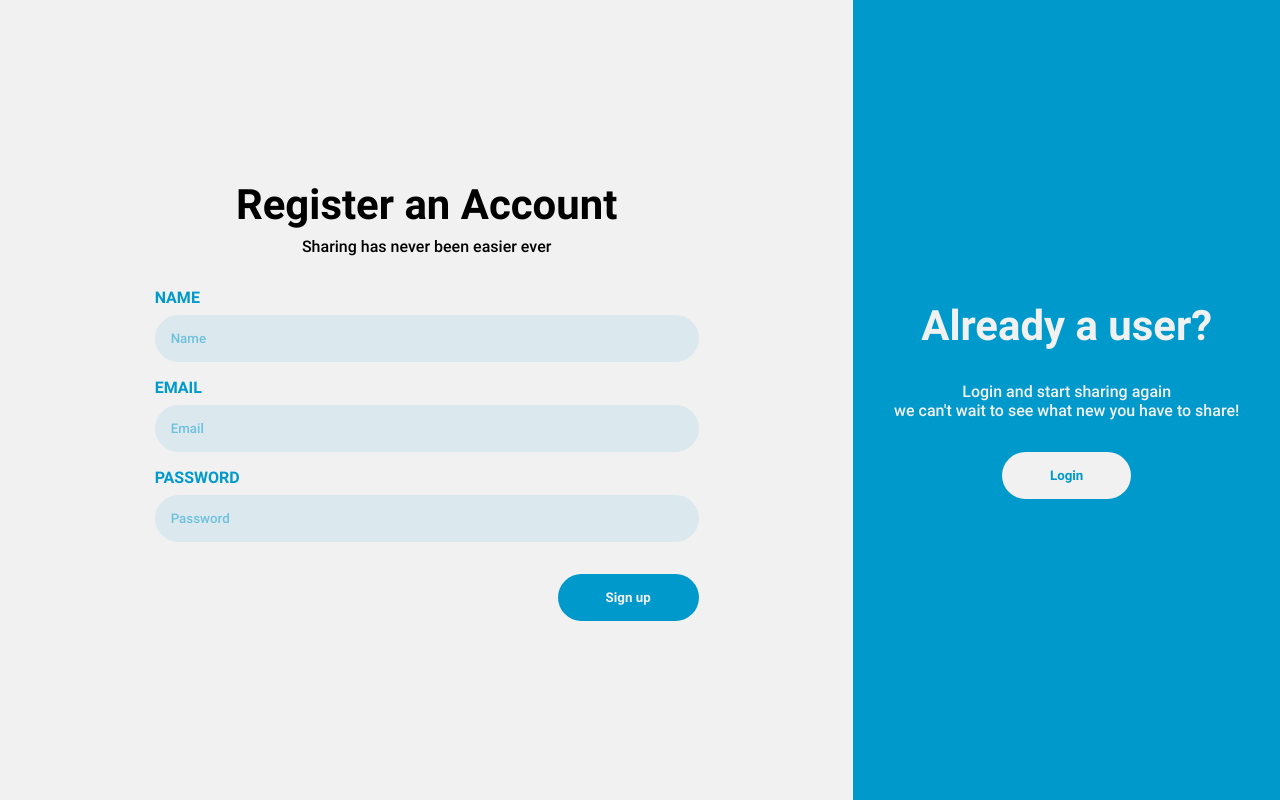
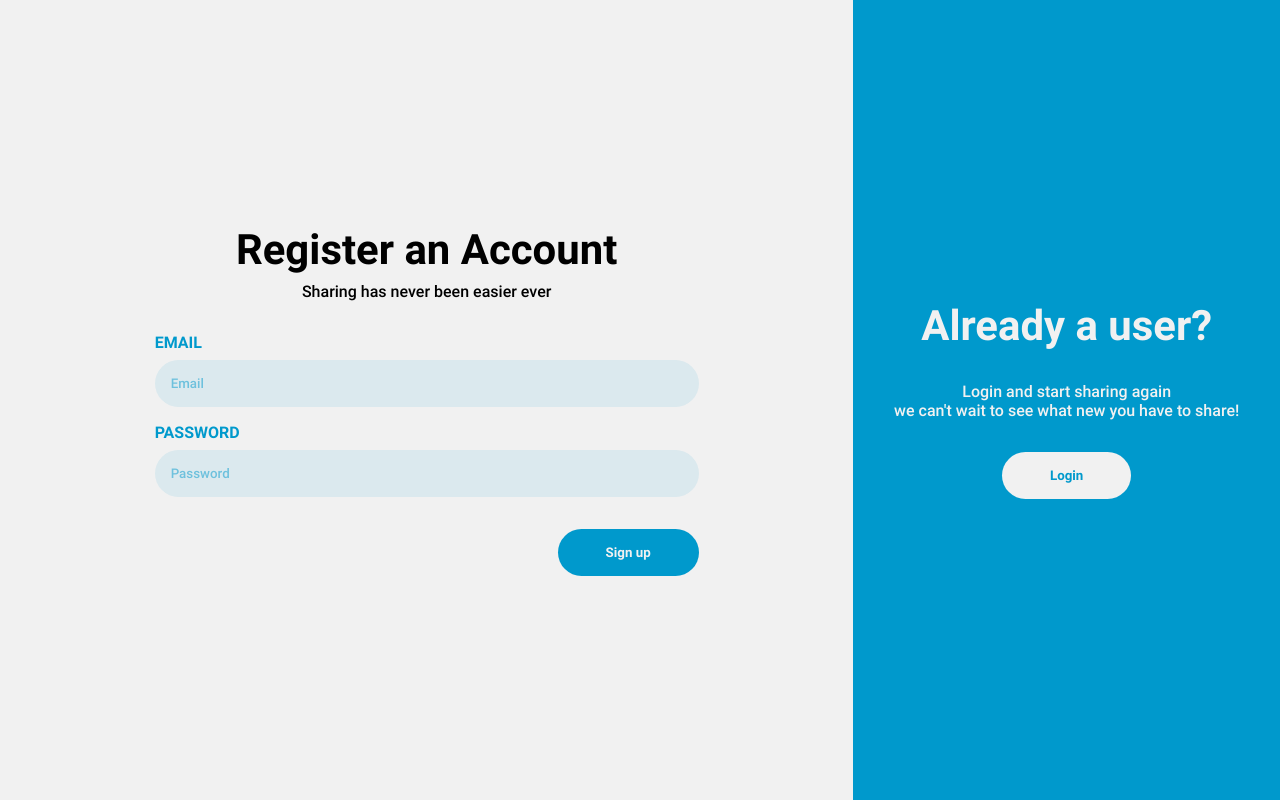
Before and after one commit to OBundgaard/filetra, a Python web app: template templates/signup.html in a window 1280 px wide. Run offline with Jinja, Linux system fonts and the light colour scheme; the template is opened without the code that fills it, so the values that code supplies are empty.

Commit message:
made login and signup

```diff
--- a/data/user.json
+++ /dev/null
@@ -1,4 +0,0 @@
-[
-  1,
-  2
-]
--- a/templates/styles.css
+++ b/static/styles.css
@@ -1,7 +1,7 @@
 /* Regular */
 @font-face {
     font-family: 'Roboto';
-    src: url('fonts/Roboto/Roboto-Regular.ttf') format('truetype');
+    src: url('../templates/fonts/Roboto/Roboto-Regular.ttf') format('truetype');
     font-weight: 400;
     font-style: normal;
 }
@@ -9,7 +9,7 @@
 /* Italic */
 @font-face {
     font-family: 'Roboto';
-    src: url('fonts/Roboto/Roboto-Italic.ttf') format('truetype');
+    src: url('../templates/fonts/Roboto/Roboto-Italic.ttf') format('truetype');
     font-weight: 400;
     font-style: italic;
 }
@@ -17,7 +17,7 @@
 /* Bold */
 @font-face {
     font-family: 'Roboto';
-    src: url('fonts/Roboto/Roboto-Bold.ttf') format('truetype');
+    src: url('../templates/fonts/Roboto/Roboto-Bold.ttf') format('truetype');
     font-weight: 700;
     font-style: normal;
 }
@@ -25,7 +25,7 @@
 /* Bold Italic */
 @font-face {
     font-family: 'Roboto';
-    src: url('fonts/Roboto/Roboto-BoldItalic.ttf') format('truetype');
+    src: url('../templates/fonts/Roboto/Roboto-BoldItalic.ttf') format('truetype');
     font-weight: 700;
     font-style: italic;
 }
@@ -33,7 +33,7 @@
 /* Light */
 @font-face {
     font-family: 'Roboto';
-    src: url('fonts/Roboto/Roboto-Light.ttf') format('truetype');
+    src: url('../templates/fonts/Roboto/Roboto-Light.ttf') format('truetype');
     font-weight: 300;
     font-style: normal;
 }
@@ -41,7 +41,7 @@
 /* Light Italic */
 @font-face {
     font-family: 'Roboto';
-    src: url('fonts/Roboto/Roboto-LightItalic.ttf') format('truetype');
+    src: url('../templates/fonts/Roboto/Roboto-LightItalic.ttf') format('truetype');
     font-weight: 300;
     font-style: italic;
 }
@@ -49,7 +49,7 @@
 /* Medium */
 @font-face {
     font-family: 'Roboto';
-    src: url('fonts/Roboto/Roboto-Medium.ttf') format('truetype');
+    src: url('../templates/fonts/Roboto/Roboto-Medium.ttf') format('truetype');
     font-weight: 500;
     font-style: normal;
 }
@@ -57,7 +57,7 @@
 /* Medium Italic */
 @font-face {
     font-family: 'Roboto';
-    src: url('fonts/Roboto/Roboto-MediumItalic.ttf') format('truetype');
+    src: url('../templates/fonts/Roboto/Roboto-MediumItalic.ttf') format('truetype');
     font-weight: 500;
     font-style: italic;
 }
@@ -65,7 +65,7 @@
 /* Black */
 @font-face {
     font-family: 'Roboto';
-    src: url('fonts/Roboto/Roboto-Black.ttf') format('truetype');
+    src: url('../templates/fonts/Roboto/Roboto-Black.ttf') format('truetype');
     font-weight: 900;
     font-style: normal;
 }
@@ -73,7 +73,7 @@
 /* Black Italic */
 @font-face {
     font-family: 'Roboto';
-    src: url('fonts/Roboto/Roboto-BlackItalic.ttf') format('truetype');
+    src: url('../templates/fonts/Roboto/Roboto-BlackItalic.ttf') format('truetype');
     font-weight: 900;
     font-style: italic;
 }
@@ -81,7 +81,7 @@
 /* Thin */
 @font-face {
     font-family: 'Roboto';
-    src: url('fonts/Roboto/Roboto-Thin.ttf') format('truetype');
+    src: url('../templates/fonts/Roboto/Roboto-Thin.ttf') format('truetype');
     font-weight: 100;
     font-style: normal;
 }
@@ -89,7 +89,7 @@
 /* Thin Italic */
 @font-face {
     font-family: 'Roboto';
-    src: url('fonts/Roboto/Roboto-ThinItalic.ttf') format('truetype');
+    src: url('../templates/fonts/Roboto/Roboto-ThinItalic.ttf') format('truetype');
     font-weight: 100;
     font-style: italic;
 }
--- a/templates/home.html
+++ b/templates/home.html
@@ -3,7 +3,7 @@
 <head>
     <meta charset="UTF-8">
     <title>Document</title>
-    <link rel="stylesheet" href="styles.css">
+    <link rel="stylesheet" href="../static/styles.css">
 </head>
 <body>
 
--- a/templates/login.html
+++ b/templates/login.html
@@ -3,12 +3,12 @@
 <head>
     <meta charset="UTF-8">
     <title>Document</title>
-    <link rel="stylesheet" href="styles.css">
+    <link rel="stylesheet" href="../static/styles.css">
 </head>
 <body>
     <div class="panel-container">
         <div class="panel primary-panel double-panel">
-            <form>
+            <form action="/post_login" method="get">
                 <div class="information">
                     <span class="title">Login to Your Account</span>
                     <span class="paragraph">We can’t wait to see what you have to share</span>
@@ -33,7 +33,7 @@
                     <span class="paragraph" style="text-align: center; color: var(--light-text);">Sign up and start sharing files with friends,<br>family, and co-workers</span>
                     <span class="paragraph" style="text-align: center; color: var(--light-text);">It is only a few clicks away and it is<br>easier than ever to share any kind of file<br>with anyone</span>
                 </div>
-                <button class="inverted-primary-button">Sign up</button>
+                <button class="inverted-primary-button" onclick="location.href='signup'">Sign up</button>
             </div>
         </div>
     </div>
--- a/templates/signup.html
+++ b/templates/signup.html
@@ -3,21 +3,17 @@
 <head>
     <meta charset="UTF-8">
     <title>Document</title>
-    <link rel="stylesheet" href="styles.css">
+    <link rel="stylesheet" href="../static/styles.css">
 </head>
 <body>
     <div class="panel-container">
         <div class="panel primary-panel double-panel">
-            <form>
+            <form action="/post_signup" method="GET">
                 <div class="information">
                     <span class="title">Register an Account</span>
                     <span class="paragraph">Sharing has never been easier ever</span>
                 </div>
                 <div class="form-container">
-                    <div class="input-container">
-                        <span class="bold-paragraph" style="color: var(--main)">NAME</span>
-                        <input type="text" name="name" placeholder="Name"/>
-                    </div>
                     <div class="input-container">
                         <span class="bold-paragraph" style="color: var(--main)">EMAIL</span>
                         <input type="text" name="email" placeholder="Email"/>
@@ -34,7 +30,7 @@
             <div class="redirect">
                 <span class="title" style="color: var(--light-text);">Already a user?</span>
                 <span class="paragraph" style="text-align: center; color: var(--light-text);">Login and start sharing again<br>we can't wait to see what new you have to share!</span>
-                <button class="inverted-primary-button">Login</button>
+                <button class="inverted-primary-button" onclick="location.href='login'">Login</button>
             </div>
         </div>
     </div>
```
Also changed, not shown: app.py (+72 -8 lines), data/db_dummy.sql (+5 -5 lines), data/users.json (added, +14 -0 lines), files/1/cat.jpg (renamed from files/91a13777-c539-464e-b1a1-d9cd7aa55562/17f5cf4d-8c15-4886-b6eb-2c9e0c1e7097/cat.jpg), files/2/mallard.jpg (renamed from files/5211bc5d-0fff-46d1-8516-b2c1f893f3df/mallard.jpg), utils.py (line endings or trailing spaces).
